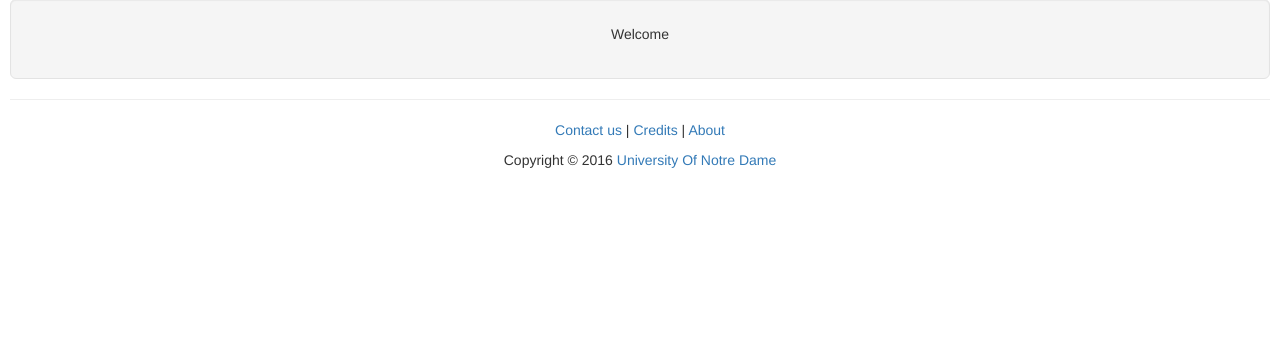
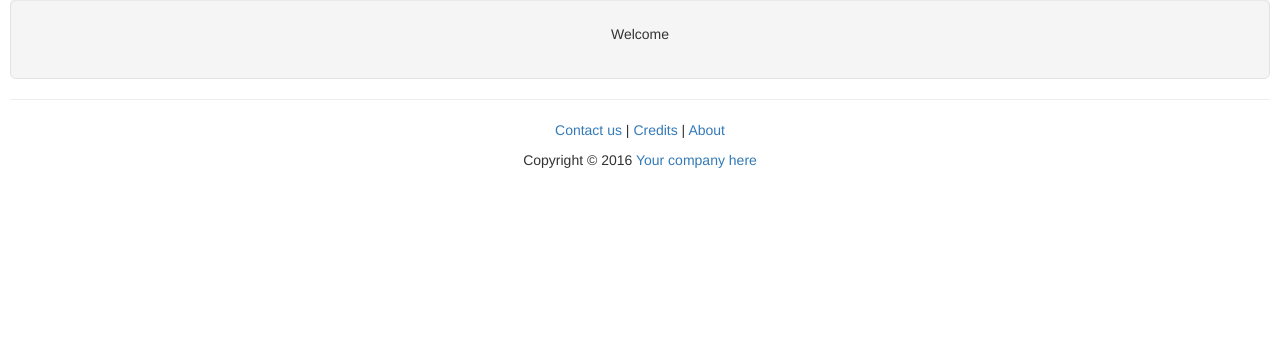
Before and after one commit to Macainian/BaseDjangoProject, a Django app: template website/templates/index.html in a window 1280 px wide. Shown: the part 289-633 px from the top of the page. Run offline with Django 3.2, Linux system fonts and the light colour scheme; the template is opened without the code that fills it, so the values that code supplies are empty; some libraries are stand-ins or nearby versions.

Commit message:
Removed Notre Dame references.

```diff
--- a/fabfile.py
+++ b/fabfile.py
@@ -1,6 +1,3 @@
-# Copyright (C) 2015, University of Notre Dame
-# All rights reserved
-
 from fabric.api import local, sudo
 
 def update():
--- a/website/management/__init__.py
+++ /dev/null
@@ -1,2 +0,0 @@
-# Copyright (C) 2015, University of Notre Dame
-# All rights reserved
--- a/website/management/commands/__init__.py
+++ /dev/null
@@ -1,2 +0,0 @@
-# Copyright (C) 2015, University of Notre Dame
-# All rights reserved
--- a/website/management/commands/reset.py
+++ b/website/management/commands/reset.py
@@ -1,5 +1,5 @@
-# Copyright (C) 2016, University of Notre Dame
-# All rights reserved
+# Contributed by Alex Vyushkov
+
 from django.core.management.base import BaseCommand
 from django.core.management import call_command
 from django.db import connection
--- a/website/middleware.py
+++ b/website/middleware.py
@@ -1,5 +1,3 @@
-# Copyright (C) 2015, University of Notre Dame
-# All rights reserved
 from django.core.urlresolvers import reverse
 from django.http.response import HttpResponseRedirect
 from django.conf import settings
--- a/website/mixins.py
+++ b/website/mixins.py
@@ -1,5 +1,3 @@
-# Copyright (C) 2015, University of Notre Dame
-# All rights reserved
 from django.contrib.auth.decorators import login_required
 from website.notification import set_notification as set_website_notification
 
--- a/website/signals.py
+++ b/website/signals.py
@@ -1,6 +1,3 @@
-# Copyright (C) 2015, University of Notre Dame
-# All rights reserved
-
 from django.core.signals import request_finished
 from django.dispatch import receiver
 from registration.signals import user_activated
--- a/website/templates/base.html
+++ b/website/templates/base.html
@@ -104,7 +104,7 @@
                 </p>
 
                 <p class="text-center">
-                    Copyright &copy; 2016 <a href="#"> University Of Notre Dame</a>
+                    Copyright &copy; 2016 <a href="#"> Your company here </a>
                 </p>
             </footer>
         {% endblock %}
--- a/website/templatetags/filters.py
+++ b/website/templatetags/filters.py
@@ -1,5 +1,3 @@
-# Copyright (C) 2015, University of Notre Dame
-# All rights reserved
 from django import template
 
 register = template.Library()
--- a/website/templatetags/query_string.py
+++ b/website/templatetags/query_string.py
@@ -1,5 +1,3 @@
-# Copyright (C) 2015, University of Notre Dame
-# All rights reserved
 from django import template
 register = template.Library()
 
--- a/website/templatetags/tooltip.py
+++ b/website/templatetags/tooltip.py
@@ -1,5 +1,3 @@
-# Copyright (C) 2015, University of Notre Dame
-# All rights reserved
 from django import template
 register = template.Library()
 
```
Also changed, not shown: 1 other file.
